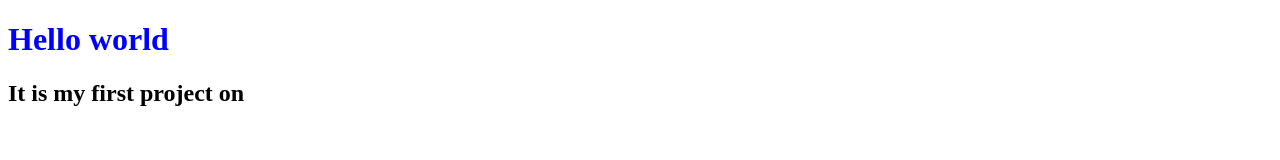
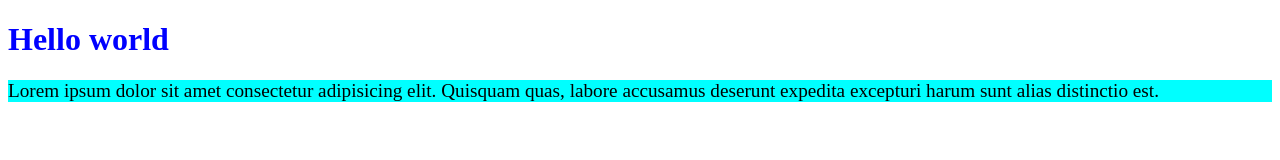
Before and after one commit to Milana506/project1, a plain HTML site: page index.html in a window 1280 px wide. Drawn offline with Linux system fonts and the light colour scheme.

Commit message:
Delete title and added new paragraph

```diff
--- a/index.html
+++ b/index.html
@@ -8,6 +8,6 @@
 </head>
 <body>
     <h1>Hello world</h1>
-    <h2>It is my first project on</h2>
+    <p>Lorem ipsum dolor sit amet consectetur adipisicing elit. Quisquam quas, labore accusamus deserunt expedita excepturi harum sunt alias distinctio est.</p>
 </body>
 </html>
```
